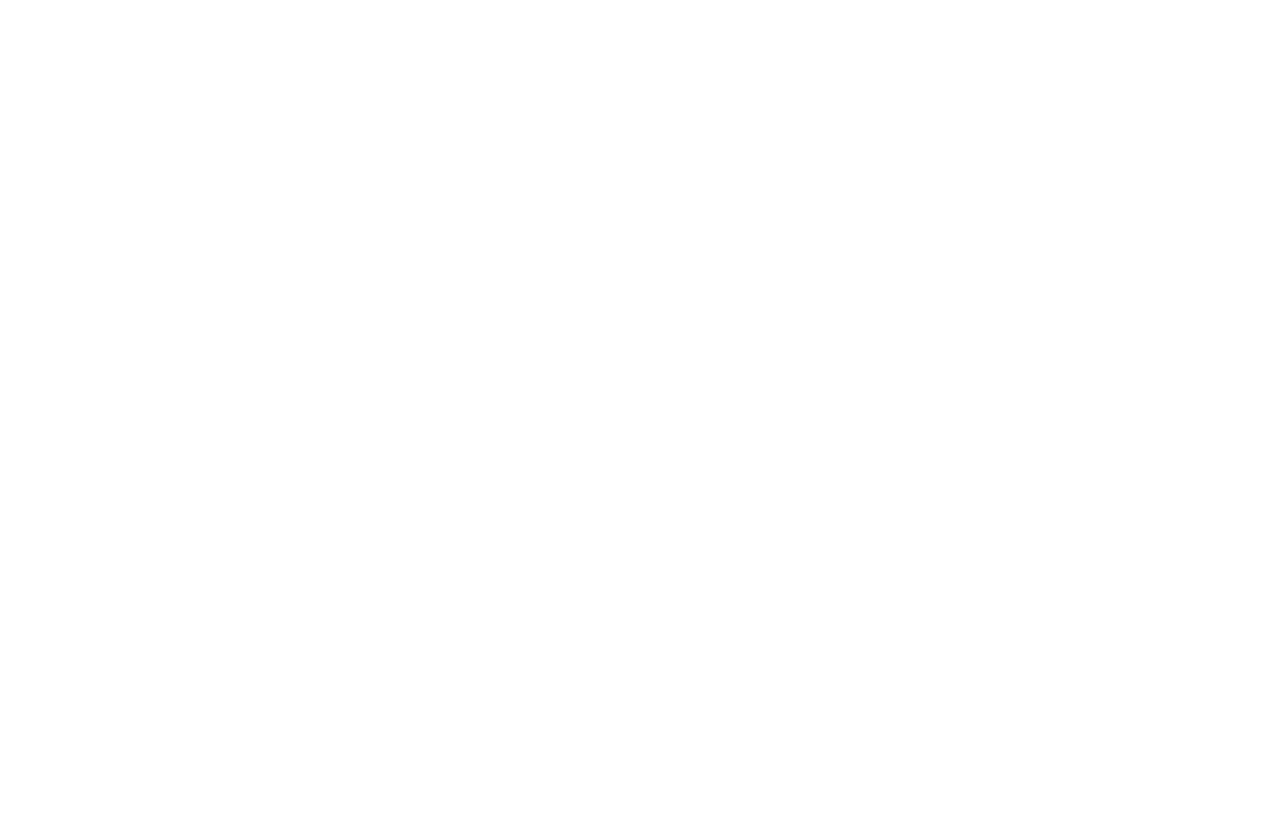
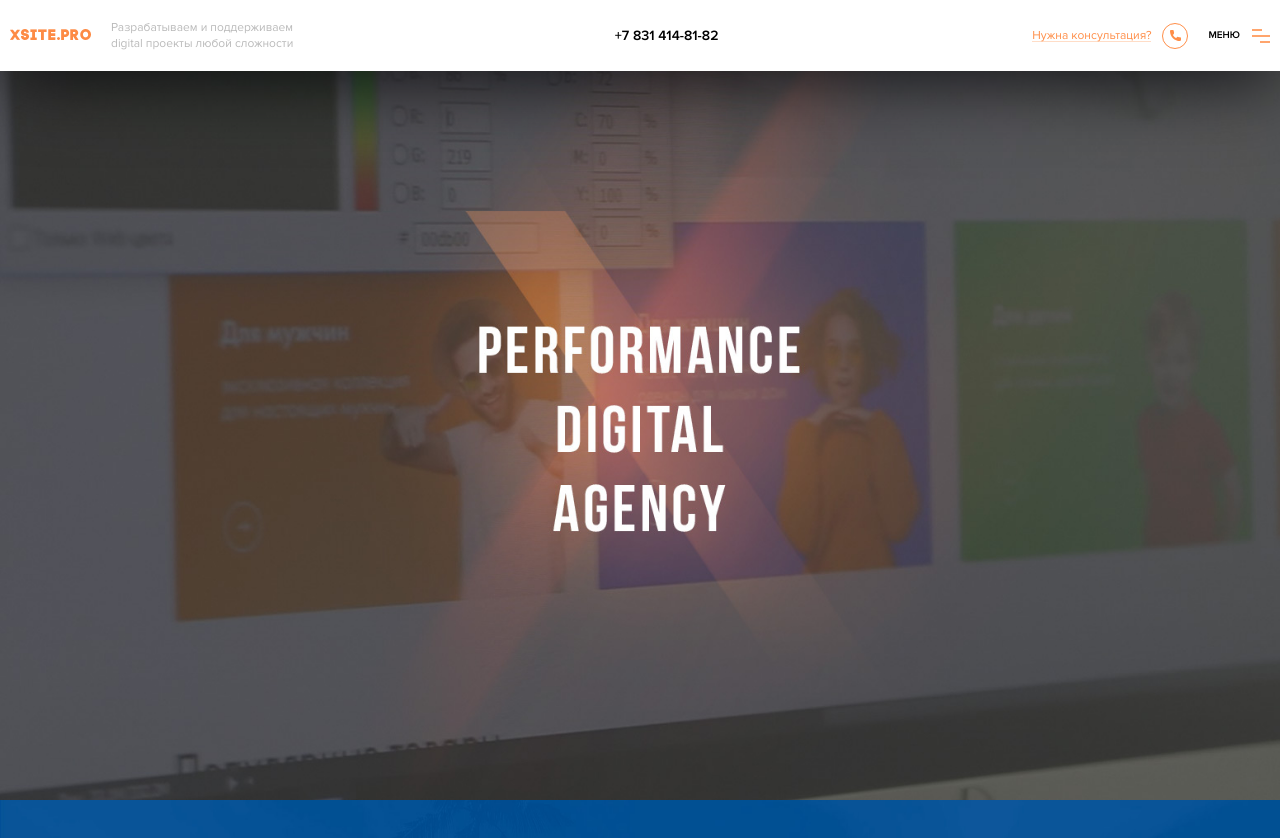
Before and after one commit to xsite-pro/Xsite.Pro, a plain HTML site: page index.html in a window 1280 px wide. Before the commit the page ends 800 px from the top, so only its background shows below. Drawn offline with nearby package versions, Linux system fonts and the light colour scheme.

Commit message:
Прорисовка первых двух страниц

```diff
--- a/index.html
+++ b/index.html
@@ -12,12 +12,72 @@
 
 <body>
 
+<header>
+	<div class="pick-menu">
+		<div class="container_max xs_flex xs_middle">
+			<a href="#" class="logo">
+				<img src="images/pics/logo.png" alt="">
+			</a>
+			<div class="pick-menu__wrap">
+				<div class="container min-dist">
+					<div class="pick-menu__inner xs_flex xs_middle">
+						<div class="pick-menu__text">
+							Разрабатываем и поддерживаем digital проекты любой сложности
+						</div>
+						<a class="pick-menu__phone" href="tel:+78314148182">+7 831 414-81-82</a>
+						<a class="pick-menu__call xs_flex xs_middle xs_center" href="#xs_recall">
+							<span>Нужна консультация?</span>
+						</a>
+					</div>
+				</div>
+			</div>
+			<nav class="menu">
+				<div class="menu__trigger xs_flex xs_middle">
+					<div class="menu__trigger-name">Меню</div>
+					<div class="menu__trigger-icon"><span></span></div>
+				</div>
+			</nav>
+		</div>
+	</div>
+	<div class="header">
+		<div class="container">
+			<div class="header__inner"></div>
+		</div>
+	</div>
+</header>
 
-
-
-
-
-
+<div class="slider-case">
+	<div class="case">
+		<div class="case__item">
+			<img class="case__img" src="images/pics/back-nnintur.jpg" alt="">
+			<div class="container">
+				<div class="case__inner">
+					<div class="case__text"></div>
+				</div>
+			</div>
+		</div>
+	</div>
+	<div class="case">
+		<div class="case__item">
+			<img class="case__img" src="images/pics/back-domzagorod.jpg" alt="">
+			<div class="container">
+				<div class="case__inner">
+					<div class="case__text"></div>
+				</div>
+			</div>
+		</div>
+	</div>
+	<div class="case">
+		<div class="case__item">
+			<img class="case__img" src="images/pics/back-weber.jpg" alt="">
+			<div class="container">
+				<div class="case__inner">
+					<div class="case__text"></div>
+				</div>
+			</div>
+		</div>
+	</div>
+</div>
 
 
 
--- a/js/template.js
+++ b/js/template.js
@@ -221,8 +221,6 @@ jQuery(function($){
 	if( $(document).width() <= 960)
 	{
 		$('header nav ul li.menu-item-has-children > a').click(function(){
-
-
 		 	$(this).toggleClass('rotate');
 
 	        var menu = $(this).next();
@@ -232,10 +230,19 @@ jQuery(function($){
 	        else{
 	            $(menu).slideDown(400);
 	        }
-
 			return false;
-
 		});
 	}
 
+
+	// Слайдер проектов на главной
+
+	$('.slider-case').slick({
+  		slidesToShow: 1,
+  		slidesToScroll: 1,
+		arrows: false,
+		infinite: true,
+		fade: true
+	});
+
 })
--- a/style.css
+++ b/style.css
@@ -102,7 +102,7 @@ input[type=checkbox]:checked + label:after{
 a{
     font-size: 14px;
     color:#ff8e48;
-    text-decoration:underline;
+    text-decoration:none;
     transition: .2s all;
 }
 a:hover{
@@ -257,7 +257,7 @@ i{
 .hide{
     display:none
 }
-.container{
+.container {
     width:100%;
     max-width:1440px;
     margin:0 auto;
@@ -484,9 +484,7 @@ i{
 header .phone{
     white-space:nowrap;
 }
-header nav{
-    background:#ddd;
-}
+header nav{}
 header nav ul, header nav ul li {
     list-style-type: none;
     padding: 0;
@@ -577,3 +575,159 @@ header nav .menu_wrapper ul li ul.sub-menu li a:hover {
 
 
 /* Xsite.Pro */
+
+nav {}
+.pick-menu {
+    position: fixed;
+    top: 0;
+    left: 0;
+    right: 0;
+    z-index: 999;
+    width: 100%;
+    background-color: #fff;
+    box-shadow: 0 0 81px #000103;
+    padding: 20px 0;
+}
+.logo {
+    display: inline-block;
+    vertical-align: middle;
+    width: 50%;
+    max-width: 81px;
+}
+.pick-menu__wrap {
+    width: 100%;
+}
+.pick-menu__inner {
+}
+.pick-menu__text {
+    color: #bababa;
+    font-size: 12px;
+    max-width: 190px;
+    line-height: 130%;
+}
+.pick-menu__phone {
+    font-size: 14px;
+    color: #000;
+    font-weight: 600;
+}
+.pick-menu__call {
+    text-align: right;
+}
+.pick-menu__call span {
+    font-size: 12px;
+    color: #ff8e48;
+    display: inline-block;
+    vertical-align: middle;
+    position: relative;
+    line-height: 100%;
+}
+.pick-menu__call span:after {
+    content: "";
+    display: block;
+    width: 100%;
+    height: 1px;
+    background-color: #ff8e48;
+    position: absolute;
+    bottom: 0;
+    left: 0;
+    right: 0;
+    z-index: 2;
+    opacity: 0.3;
+    transition: .2s all;
+}
+.pick-menu__call:hover span:after {
+    opacity: 0;
+}
+.pick-menu__call:after {
+    content: "";
+    display: block;
+    width: 24px;
+    height: 24px;
+    border-radius: 50%;
+    border: 1px solid #ff8e48;
+    margin-left: 11px;
+    background-image: url(images/icons/call.svg);
+    background-repeat: no-repeat;
+    background-position: 50% 50%;
+    background-size: 11px;
+}
+
+.menu {
+}
+.menu__trigger {
+    cursor: pointer;
+}
+.menu__trigger-name {
+    font-size: 10px;
+    color: #000;
+    font-weight: 600;
+    text-transform: uppercase;
+    position: relative;
+}
+.menu__trigger-icon {
+    box-sizing: border-box;
+    transition: .3s all;
+    width: 18px;
+    margin-left: 12px;
+}
+.menu__trigger-icon:after,
+.menu__trigger-icon:before,
+.menu__trigger-icon span {
+    content: "";
+    display: block;
+    height: 2px;
+    background-color: #ffa56d;
+    margin: 4px 0;
+    transition: .3s all;
+}
+.menu__trigger-icon span {
+    width: 18px;
+}
+.menu__trigger-icon:before {
+    width: 10px;
+    margin-left: 0;
+}
+.menu__trigger-icon:after {
+    width: 10px;
+    margin-left: auto;
+    margin-right: 0;
+}
+
+.header {
+    height: 100vh;
+    min-height: 800px;
+    background-image: url(images/pics/main_screen.jpg);
+    background-repeat: no-repeat;
+    background-position: 50% 50%;
+    background-size: cover;
+}
+.header__inner {}
+
+
+
+
+
+.slider-case {
+}
+.case {
+    position: relative;
+}
+.case__item {
+    height: 100vh;
+    min-height: 800px;
+    position: relative;
+}
+.case .case__img {
+    position: absolute;
+    width: 100%;
+    height: 100%;
+    top: 0;
+    left: 0;
+    right: 0;
+    bottom: 0;
+    z-index: 2;
+}
+.case__inner {
+}
+.case__text {
+}
```
Also changed, not shown: images/pics/back-domzagorod.jpg (added), images/pics/back-nnintur.jpg (added), images/pics/back-weber.jpg (added).
